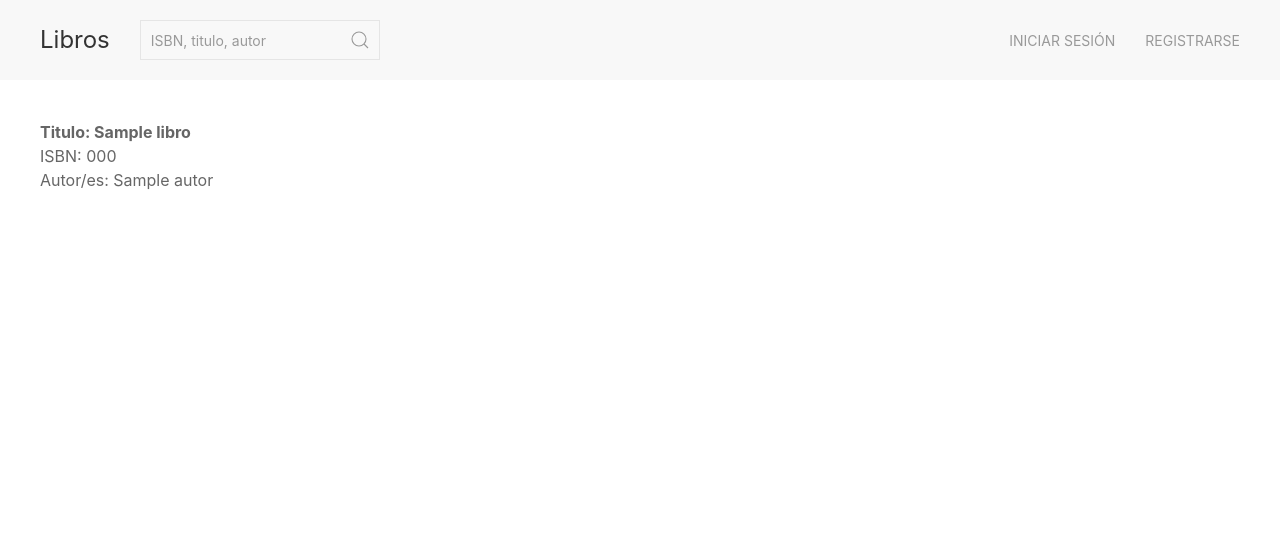
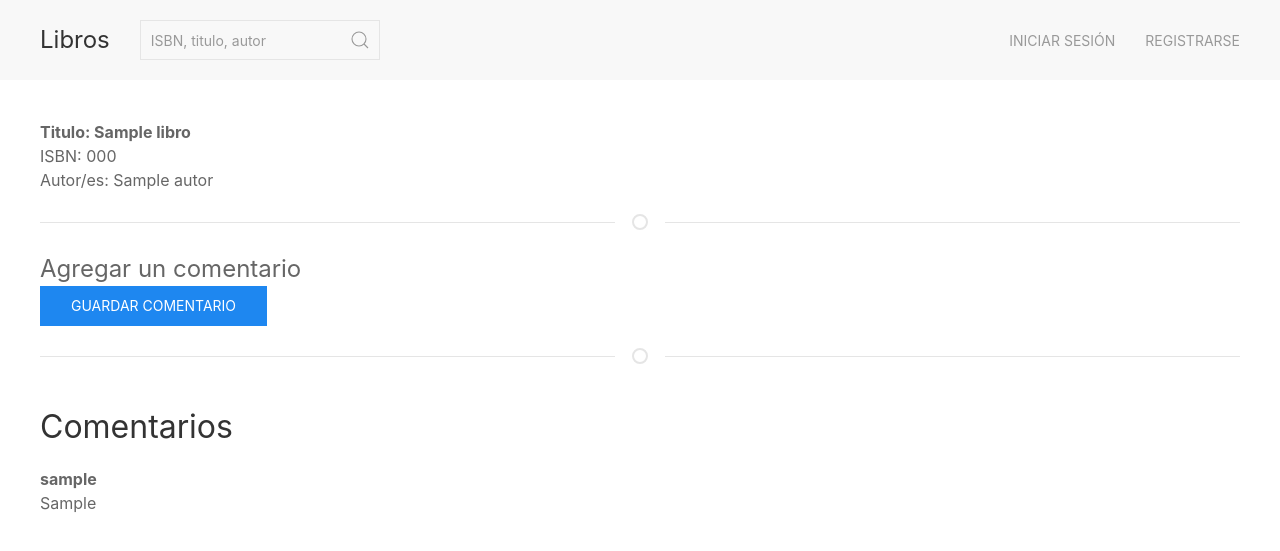
Before and after one commit to J-Soma/django-libros, a Django app: page /libro/000 in a window 1280 px wide. Shown: the top 551 px of the page. Run offline with Django 4.2, Linux system fonts and the light colour scheme; tables that the repository leaves empty hold one stand-in row (values such as "Sample post").

Commit message:
Modificado libro.html en home

```diff
--- a/home/templates/home/libro.html
+++ b/home/templates/home/libro.html
@@ -11,5 +11,34 @@
     {% else %}
     <dt>Error: No existe un libro con ese isbn</dt>
     {% endif %}
-</dl>
+    </dl>
+
+    <hr class="uk-divider-icon uk-margin">
+
+    {% if libro %}
+    <form action="{% url 'libro' libro.isbn %}" method="post">
+        <fieldset class="uk-fieldset">
+            <legend class="uk-legend">Agregar un comentario</legend>
+
+            {% csrf_token %}
+            {% for campo in form %}
+                <div class="uk-margin">
+                    <label for="{{campo.auto_id}}" class="uk-form-label">{{campo.label}}</label>
+                    {{campo}}
+                </div>
+            {% endfor %}
+            <button type="submit" class="uk-button uk-button-primary">Guardar comentario</button>
+        </fieldset>
+    </form>
+
+    <hr class="uk-divider-icon uk-margin">
+
+    <h2>Comentarios</h2>
+    {% for comentario in libro.comentarios.all %}
+        <dl class="uk-description-list uk-description-list-divider"></dl>
+            <dt>{{comentario.usuario.username}}</dt>
+            <dd>{{comentario.mensaje}}</dd>
+        </dl>
+    {% endfor %}
+    {% endif %}
 {% endblock %}
```
